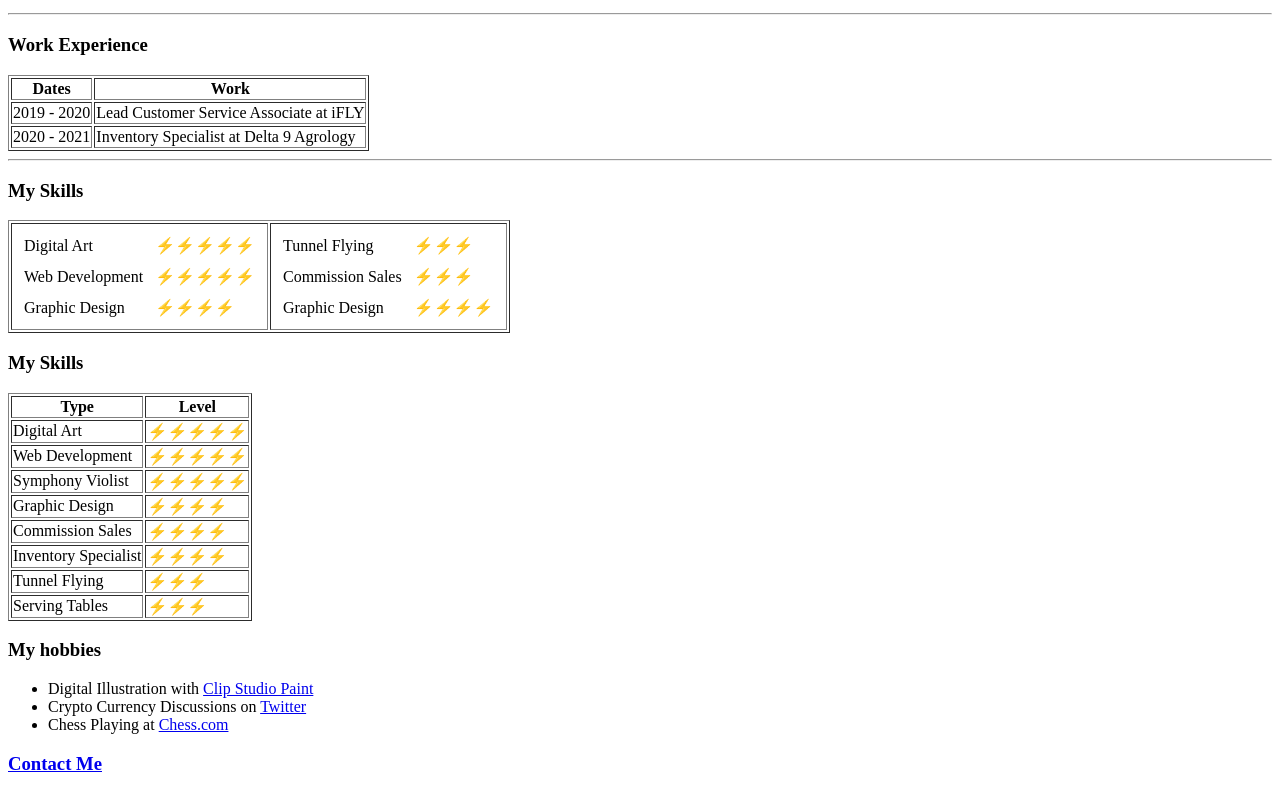
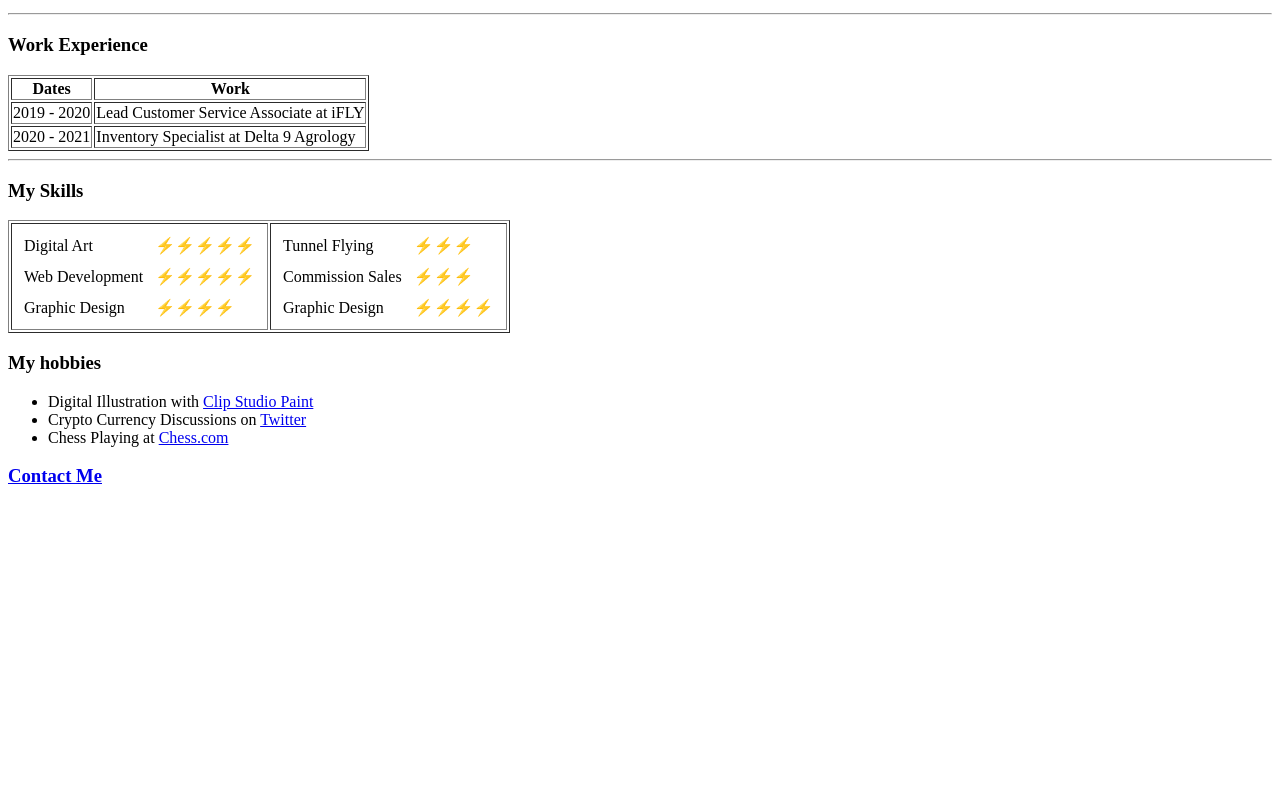
Before and after one commit to CodeCornman/CV, a plain HTML site: page index.html in a window 1280 px wide. Shown: the part 466-1260 px from the top of the page. After the commit the page ends 972 px from the top, so only its background shows below. Drawn offline with Linux system fonts and the light colour scheme.

Commit message:
Update index.html

```diff
--- a/index.html
+++ b/index.html
@@ -82,54 +82,6 @@
 	</table>
 
 
-
-	<h3>My Skills</h3>
-		<table border="1">
-			<thead>
-			<tr>
-				<th>Type</th>
-				<th>Level</th>
-			</tr>
-			</thead>
-			<tbody>
-				<tr>
-				<td>Digital Art</td>
-				<td>&#9889;&#9889;&#9889;&#9889;&#9889;</td>
-				</tr>
-				<tr>
-				<td>Web Development</td>
-				<td>&#9889;&#9889;&#9889;&#9889;&#9889;</td>
-				</tr>
-				<tr>
-				<td>Symphony Violist</td>
-				<td>&#9889;&#9889;&#9889;&#9889;&#9889;</td>
-				</tr>
-				<tr>
-				<td>Graphic Design</td>
-				<td>&#9889;&#9889;&#9889;&#9889;</td>
-				</tr>
-				<tr>
-				<td>Commission Sales</td>
-				<td>&#9889;&#9889;&#9889;&#9889;</td>
-				</tr>
-				<tr>
-				<td>Inventory Specialist</td>
-				<td>&#9889;&#9889;&#9889;&#9889;</td>
-				</tr>
-				<tr>
-				<td>Tunnel Flying</td>
-				<td>&#9889;&#9889;&#9889;</td>
-				</tr>
-				<tr>
-				<td>Serving Tables</td>
-				<td>&#9889;&#9889;&#9889;</td>
-				</tr>
-
-			</tbody>
-		</table>
-
-
-
 	<h3>My hobbies</h3>
 		<ul>
 			<li>Digital Illustration with <a href="https://www.clipstudio.net/en/">Clip Studio Paint</a></li>
```
